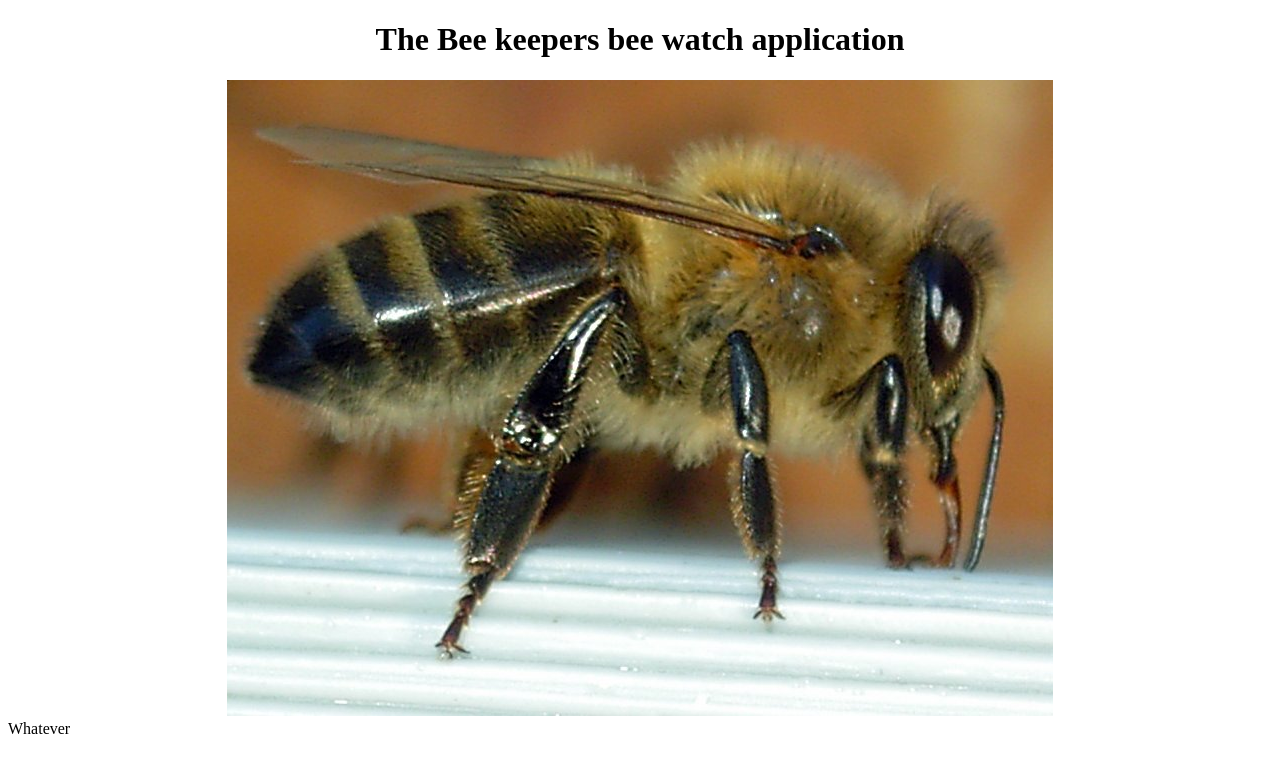
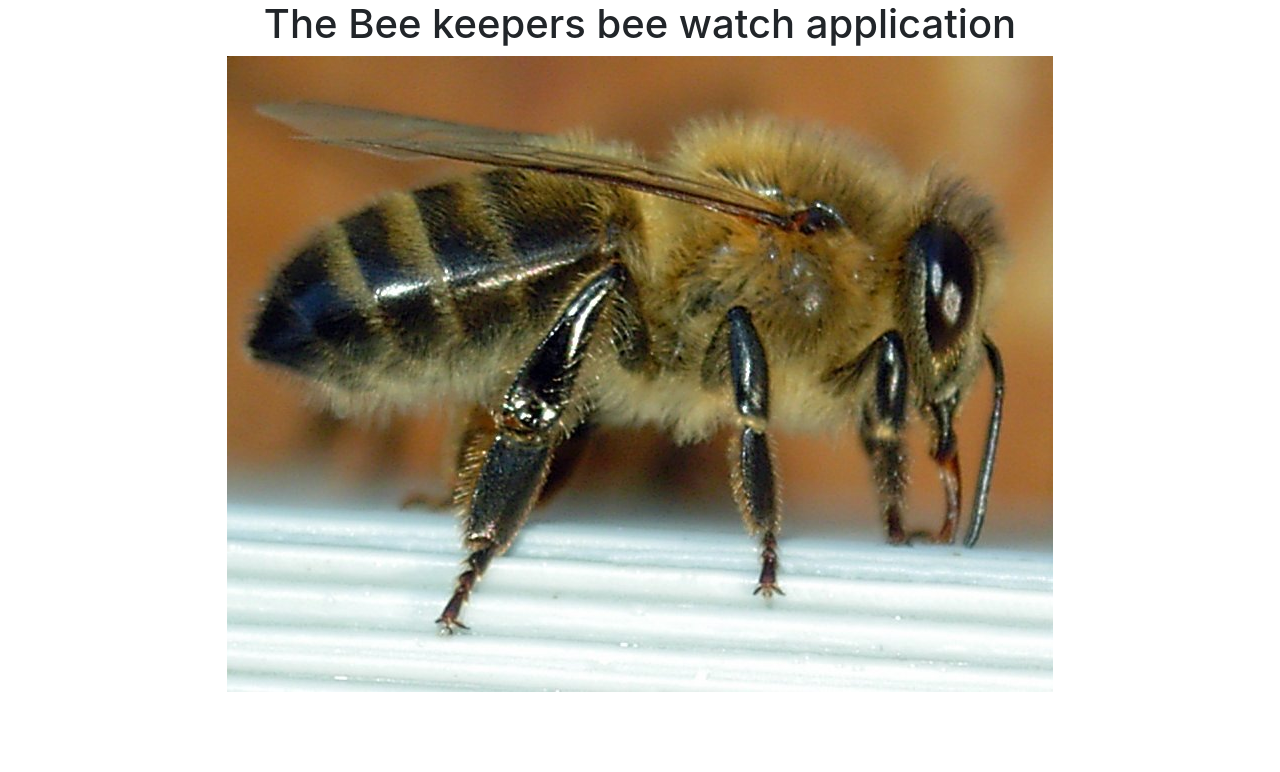
Before and after one commit to angry-werner/bee-watch-ui, an Angular app: page / in a window 1280 px wide. Shown: the top 772 px of the page. Built offline with nearby package versions, Linux system fonts and the light colour scheme.

Commit message:
(kow) Bootstrap added.

```diff
--- a/package.json
+++ b/package.json
@@ -22,6 +22,7 @@
     "@angular/platform-browser-dynamic": "^5.0.0",
     "@angular/router": "^5.0.0",
     "bee-watch-model": "^1.0.6",
+    "bootstrap": "4.0.0-beta.2",
     "core-js": "^2.4.1",
     "rxjs": "^5.5.2",
     "zone.js": "^0.8.14"
--- a/src/app/environment/locations/locations.component.html
+++ b/src/app/environment/locations/locations.component.html
@@ -1,3 +1,2 @@
 <div>
-  <span>Whatever</span>
 </div>
```
Also changed, not shown: .angular-cli.json, 1 other file (tests, documents, lock files or other folders).
